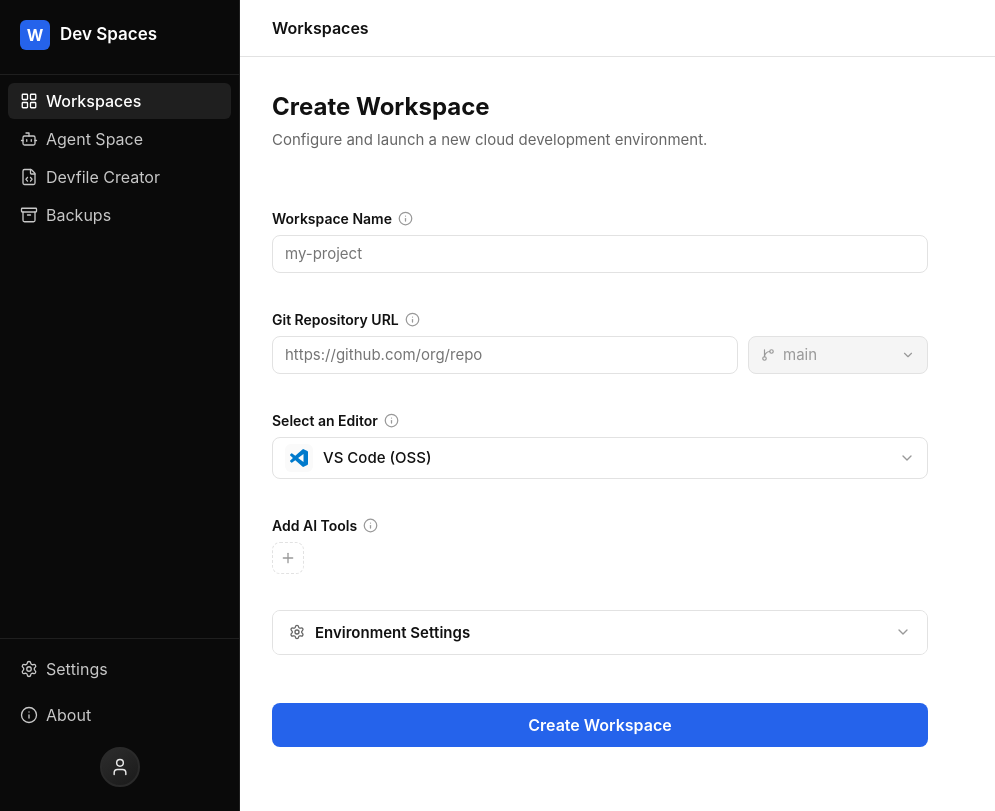
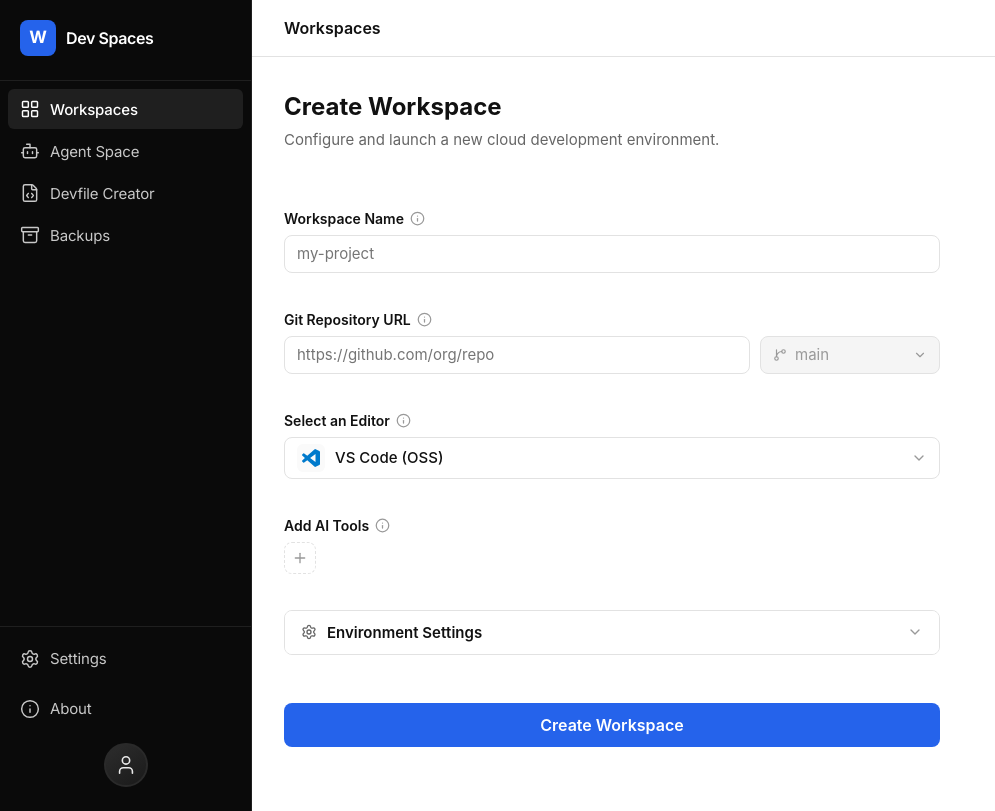
Before and after one commit to TheChosenMok/Dev-Spaces-Start-workspace, a React (Vite) app: page / in a window 1280 px wide. Shown: the whole page, without its empty margins (0-995 px from the left). Built offline with nearby package versions, Linux system fonts and the light colour scheme.

Commit message:
side bar improvements

```diff
--- a/index.html
+++ b/index.html
@@ -2,6 +2,12 @@
 <html lang="en">
   <head>
     <meta charset="UTF-8" />
+    <link rel="preconnect" href="https://fonts.googleapis.com" />
+    <link rel="preconnect" href="https://fonts.gstatic.com" crossorigin />
+    <link
+      href="https://fonts.googleapis.com/css2?family=Inter:ital,opsz,wght@0,14..32,400..700;1,14..32,400..700&display=swap"
+      rel="stylesheet"
+    />
     <link rel="icon" type="image/svg+xml" href="/favicon.svg" />
     <meta name="viewport" content="width=device-width, initial-scale=1.0" />
     <title>Create Workspace — Dev Spaces</title>
--- a/src/App.tsx
+++ b/src/App.tsx
@@ -22,16 +22,17 @@ const NAV_ITEMS: { label: string; active: boolean; icon: LucideIcon }[] = [
 const navButtonBase: CSSProperties = {
   display: 'flex',
   alignItems: 'center',
-  gap: 8,
+  gap: 10,
   width: '100%',
-  padding: '8px 12px',
+  padding: '10px 12px',
   marginBottom: 2,
   border: 'none',
   borderRadius: 6,
   background: 'transparent',
   color: '#c8c8c8',
-  fontSize: 16,
+  fontSize: 15,
   fontWeight: 400,
+  letterSpacing: '-0.01em',
   cursor: 'pointer',
   transition: 'background 150ms ease, color 150ms ease',
 }
@@ -54,14 +55,16 @@ export default function App() {
   return (
     <div style={{ display: 'flex', minHeight: '100vh' }}>
       <aside
+        className="app-sidebar"
         style={{
-          width: 240,
+          width: 252,
           flexShrink: 0,
           background: '#0a0a0a',
           borderRight: '1px solid #1f1f1f',
           display: 'flex',
           flexDirection: 'column',
           padding: '20px 0',
+          letterSpacing: '-0.02em',
         }}
       >
         <div
@@ -76,22 +79,31 @@ export default function App() {
         >
           <div
             style={{
-              width: 30,
-              height: 30,
-              borderRadius: 6,
+              width: 36,
+              height: 36,
+              borderRadius: 8,
               background: 'var(--accent)',
               display: 'flex',
               alignItems: 'center',
               justifyContent: 'center',
               color: '#fff',
               fontWeight: 700,
-              fontSize: 16,
+              fontSize: 17,
               flexShrink: 0,
             }}
           >
             W
           </div>
-          <span style={{ fontSize: 17, fontWeight: 600, color: '#ffffff' }}>Dev Spaces</span>
+          <span
+            style={{
+              fontSize: 16,
+              fontWeight: 600,
+              color: '#ffffff',
+              letterSpacing: '-0.025em',
+            }}
+          >
+            Dev Spaces
+          </span>
         </div>
 
         <nav style={{ flex: 1, padding: '0 8px' }}>
@@ -104,16 +116,17 @@ export default function App() {
                 style={{
                   display: 'flex',
                   alignItems: 'center',
-                  gap: 8,
+                  gap: 10,
                   width: '100%',
-                  padding: '8px 12px',
+                  padding: '10px 12px',
                   marginBottom: 2,
                   border: 'none',
                   borderRadius: 6,
                   background: item.active ? '#1f1f1f' : 'transparent',
                   color: item.active ? '#ffffff' : '#c8c8c8',
-                  fontSize: 16,
+                  fontSize: 15,
                   fontWeight: item.active ? 500 : 400,
+                  letterSpacing: '-0.01em',
                   cursor: 'pointer',
                   transition: 'background 150ms ease, color 150ms ease',
                 }}
@@ -130,7 +143,7 @@ export default function App() {
                   }
                 }}
               >
-                <NavIcon size={18} strokeWidth={1.75} aria-hidden />
+                <NavIcon size={20} strokeWidth={1.75} aria-hidden />
                 {item.label}
               </button>
             )
@@ -159,7 +172,7 @@ export default function App() {
               e.currentTarget.style.color = '#c8c8c8'
             }}
           >
-            <Settings size={18} strokeWidth={1.75} aria-hidden />
+            <Settings size={20} strokeWidth={1.75} aria-hidden />
             Settings
           </button>
           <button
@@ -174,7 +187,7 @@ export default function App() {
               e.currentTarget.style.color = '#c8c8c8'
             }}
           >
-            <Info size={18} strokeWidth={1.75} aria-hidden />
+            <Info size={20} strokeWidth={1.75} aria-hidden />
             About
           </button>
 
@@ -185,8 +198,8 @@ export default function App() {
               aria-expanded={profileMenuOpen}
               onClick={() => setProfileMenuOpen((o) => !o)}
               style={{
-                width: 40,
-                height: 40,
+                width: 44,
+                height: 44,
                 borderRadius: '50%',
                 border: '2px solid #2a2a2a',
                 background: 'linear-gradient(145deg, #2d2d2d, #1a1a1a)',
@@ -208,7 +221,7 @@ export default function App() {
               }}
               title="Account"
             >
-              <User size={20} strokeWidth={1.75} aria-hidden />
+              <User size={22} strokeWidth={1.75} aria-hidden />
             </button>
 
             {profileMenuOpen && (
@@ -220,7 +233,7 @@ export default function App() {
                   left: '50%',
                   transform: 'translateX(-50%)',
                   marginBottom: 8,
-                  minWidth: 160,
+                  minWidth: 176,
                   padding: 4,
                   borderRadius: 8,
                   background: '#141414',
@@ -241,12 +254,14 @@ export default function App() {
                     alignItems: 'center',
                     gap: 8,
                     width: '100%',
-                    padding: '8px 10px',
+                    padding: '10px 12px',
                     border: 'none',
                     borderRadius: 6,
                     background: 'transparent',
                     color: '#e8e8e8',
-                    fontSize: 14,
+                    fontSize: 15,
+                    fontWeight: 400,
+                    letterSpacing: '-0.01em',
                     cursor: 'pointer',
                     textAlign: 'left',
                   }}
@@ -257,7 +272,7 @@ export default function App() {
                     e.currentTarget.style.background = 'transparent'
                   }}
                 >
-                  <LogOut size={16} strokeWidth={1.75} aria-hidden />
+                  <LogOut size={18} strokeWidth={1.75} aria-hidden />
                   Log out
                 </button>
               </div>
--- a/src/index.css
+++ b/src/index.css
@@ -7,6 +7,7 @@
 }
 
 :root {
+  --font-sidebar: 'Inter', system-ui, -apple-system, 'Segoe UI', Roboto, 'Helvetica Neue', Arial, sans-serif;
   --bg: #ffffff;
   --surface: #ffffff;
   --border: #e2e2e2;
@@ -39,6 +40,12 @@ body {
   line-height: 1.5;
   -webkit-font-smoothing: antialiased;
   -moz-osx-font-smoothing: grayscale;
+}
+
+.app-sidebar,
+.app-sidebar button {
+  font-family: var(--font-sidebar);
+  font-optical-sizing: auto;
 }
 
 #root {
```
